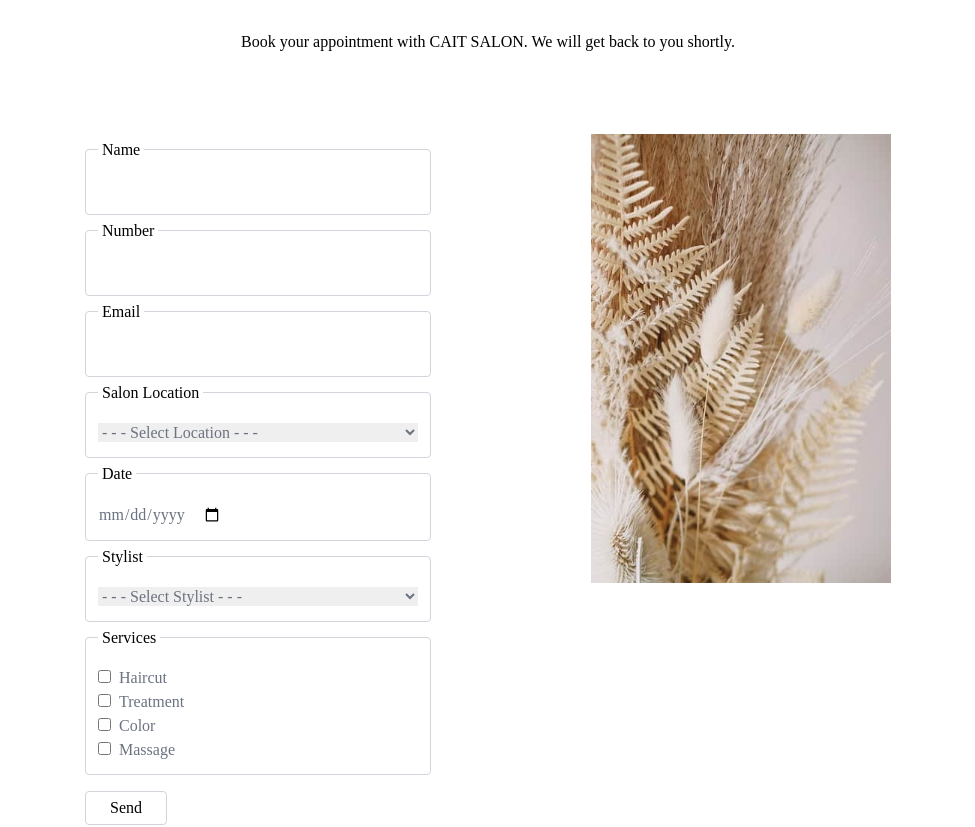
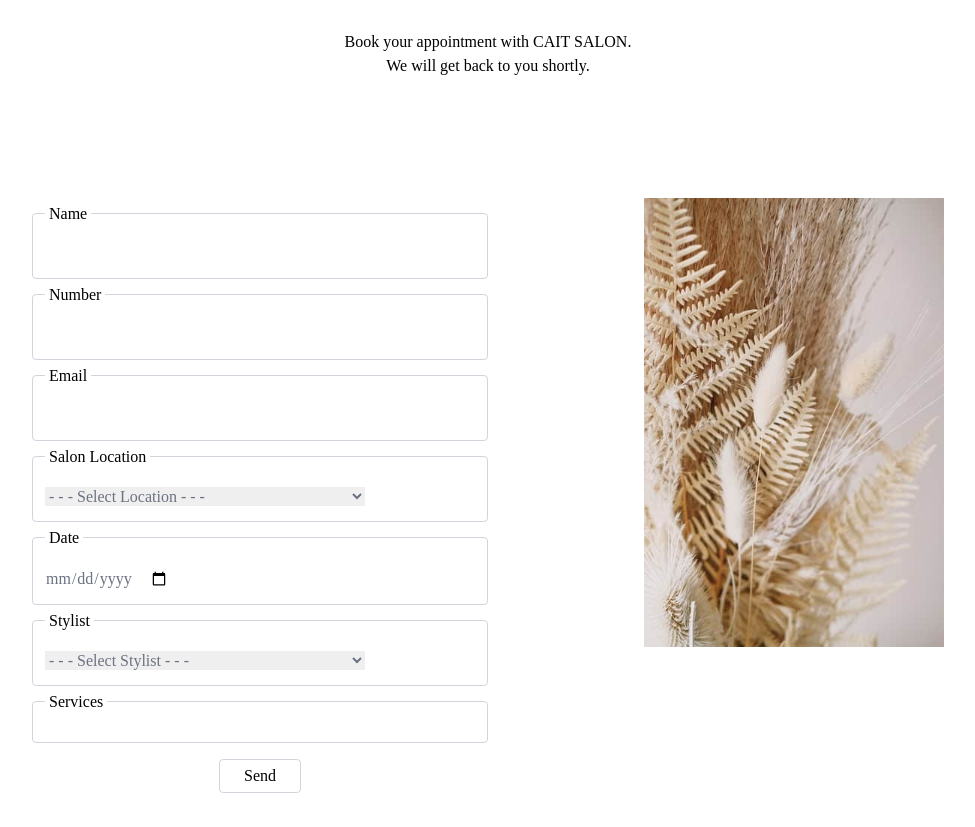
Before and after one commit to eobcre/salon-react, a React (Vite) app: page /book in a window 1280 px wide. Shown: the part 280-1107 px from the top of the page, without its empty margins (152-1127 px from the left). Built offline with nearby package versions, Linux system fonts and the light colour scheme; the HTML template or start-up script is replaced by a standard one.

Commit message:
checkbox function test

```diff
--- a/src/sections/Book.jsx
+++ b/src/sections/Book.jsx
@@ -3,30 +3,46 @@ import { useState } from 'react';
 import Image from '../assets/flower.jpg';
 
 export const Book = () => {
+  const priceList = [
+    {
+      service: 'Haircut',
+      price: 50,
+    },
+    {
+      service: 'Treatment',
+      price: 50,
+    },
+  ];
   // Checkbox
-  const [isChecked, setIsChecked] = useState(false);
+  const [checked, setChecked] = useState(
+    new Array(priceList.length).fill(false)
+  );
   // Total
   const [total, setTotal] = useState(0);
 
   // Checkbox function
-  const handleClick = () => {
-    setPrice(!isChecked);
+  const toggle = () => {
+    setChecked(!checked);
   };
 
   // setIsChecked()
 
   // Total function
+  // const totalCal = () => {};
 
   // setTotal()
+  // setTotal(totalCal);
 
   return (
     <div>
       <p className='title-st'>Booking</p>
       <p className='text-center mb-20'>
-        Book your appointment with CAIT SALON. We will get back to you shortly.
+        Book your appointment with CAIT SALON.
+        <br />
+        We will get back to you shortly.
       </p>
-      <div className='flex justify-center gap-40'>
-        <div>
+      <div className='-mx-0 p-10 md:flex md:mx-36'>
+        <div className='flex-1'>
           <form>
             {/* Name */}
             <fieldset className='border border-solid rounded border-gray-300 p-3'>
@@ -85,52 +101,56 @@ export const Book = () => {
             {/* Services */}
             <fieldset className='border border-solid rounded border-gray-300 p-3'>
               <legend className='p-1'>Services</legend>
-              {/* Haircut - Checkbox */}
-              <div className='w-80'>
-                <input type='checkbox' className='accent-gray-500' />
-                <label htmlFor='' className='p-2 text-gray-500'>
-                  Haircut
+
+              {/* <div className='w-80'>
+                <input
+                  type='checkbox'
+                  checked={checked}
+                  onChange={toggle}
+                  className='accent-gray-500'
+                />
+                <label htmlFor='input' className='p-2 text-gray-500'>
+                  Haircut {checked ? 'checked' : 'un-checked'}.
                 </label>
               </div>
 
-              {/* Treatment - Checkbox */}
               <div>
                 <input type='checkbox' className='accent-gray-500' />
                 <label htmlFor='treatment' className='p-2 text-gray-500'>
                   Treatment
                 </label>
               </div>
-              {/* Color - Checkbox */}
+
               <div>
                 <input type='checkbox' className='accent-gray-500' />
                 <label htmlFor='color' className='p-2 text-gray-500'>
                   Color
                 </label>
               </div>
-              {/* Massage - Checkbox */}
+
               <div>
                 <input type='checkbox' className='accent-gray-500' />
                 <label htmlFor='haircut' className='p-2 text-gray-500'>
                   Massage
                 </label>
-              </div>
+              </div> */}
             </fieldset>
           </form>
           <button
-            className='border border-gray-300 rounded mt-4 px-6 py-1 hover:bg-gray-100'
+            className='table mx-auto border border-gray-300 rounded mt-4 px-6 py-1 hover:bg-gray-100'
             type='submit'
           >
             Send
           </button>
         </div>
 
-        <div>
+        <div className='flex-1'>
           <img
             src={Image}
             alt='Image'
             width='300'
             height='440'
-            className='hidden md:block'
+            className='hidden md:block float-right'
           />
         </div>
       </div>
```
